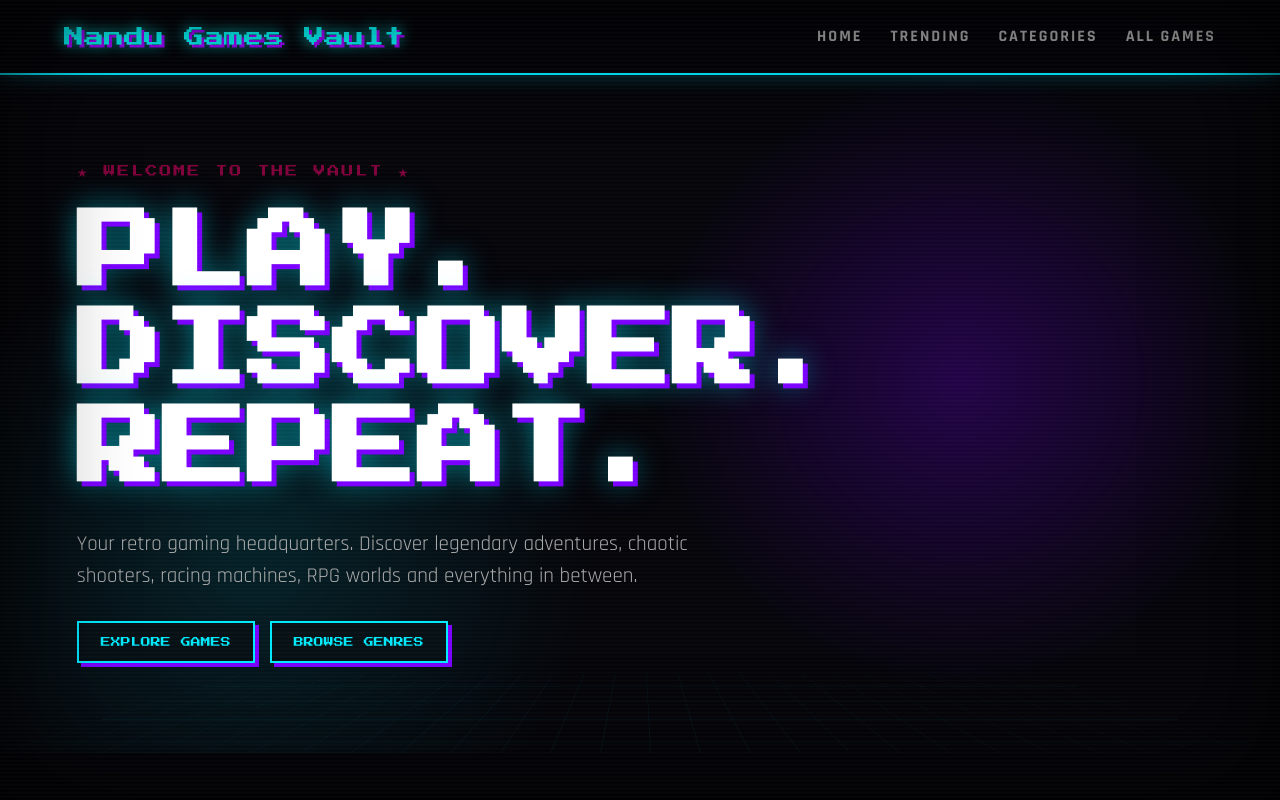
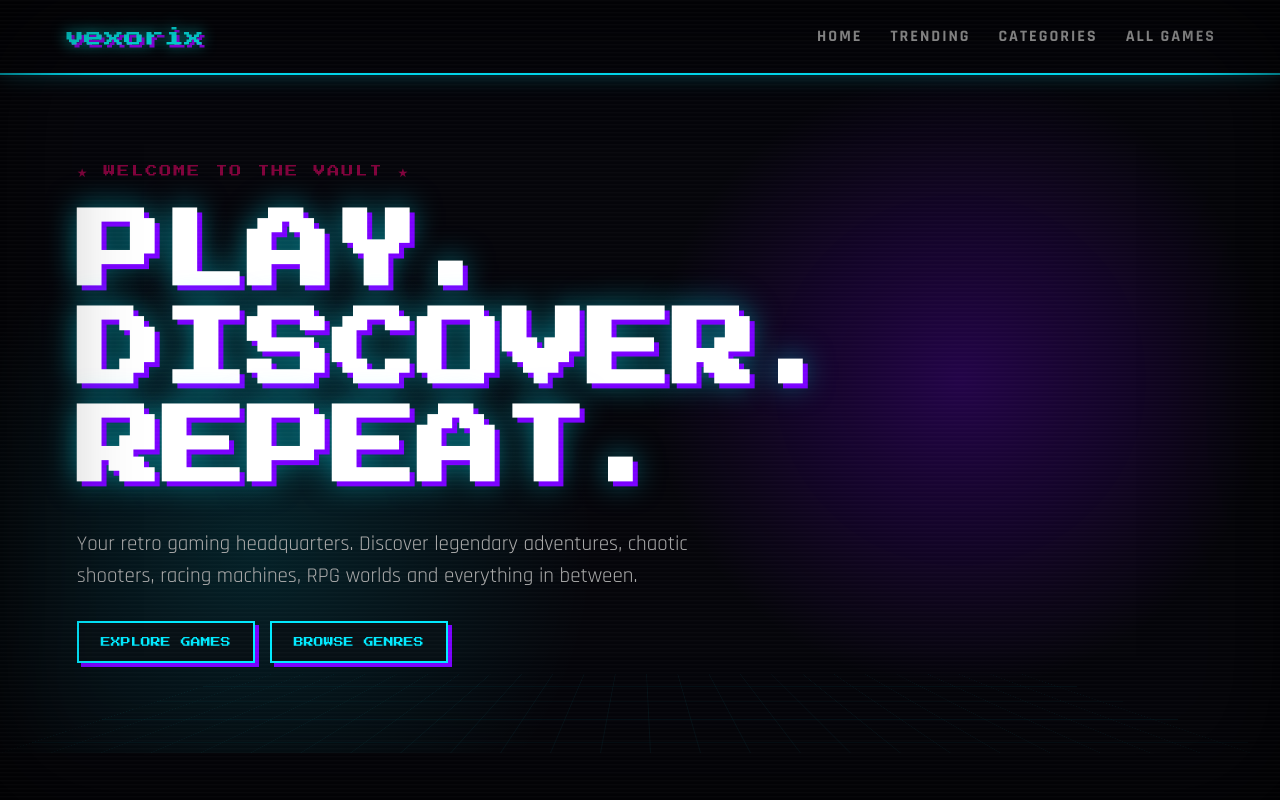
Before and after one commit to nandanupadhyayula-wq/vexorix, a plain HTML site: page index.html in a window 1280 px wide. Shown: the top 800 px of the page. Drawn offline with Linux system fonts and the light colour scheme.

Commit message:
Update index.html

```diff
--- a/index.html
+++ b/index.html
@@ -661,7 +661,7 @@
 ========================= -->
 
 <header>
-    <div class="logo">Nandu Games Vault</div>
+    <div class="logo">vexorix</div>
 
     <nav>
         <a onclick="showHome()">HOME</a>
```
